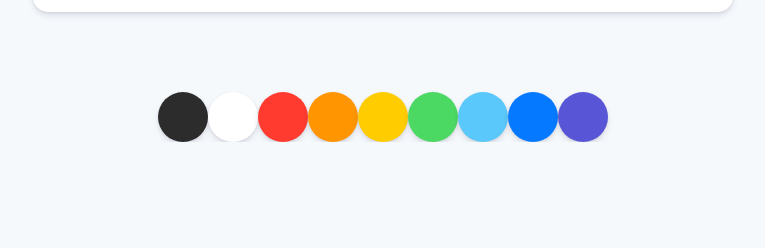
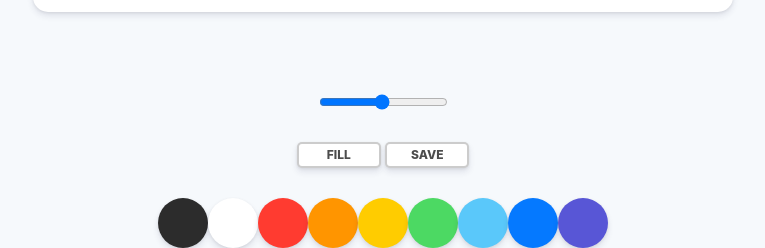
Before and after one commit to wlrhkdgus1/paintjs, a plain HTML site: page index.html in a window 1280 px wide. Shown: the part 738-986 px from the top of the page, without its empty margins (257-1022 px from the left). Before the commit the page ends 880 px from the top, so only its background shows below. Drawn offline with Linux system fonts and the light colour scheme.

Commit message:
21 03 04 style sheet

```diff
--- a/index.html
+++ b/index.html
@@ -9,6 +9,20 @@
 <body>
     <canvas id="jsCanvas" class="canvas"></canvas>
     <div class="controls">
+          <div class="controls__range">
+        <input
+          type="range"
+          id="jsRange"
+          min="0.1"
+          max="5"
+          value="2.5"
+          step="0.1"
+        />
+      </div>
+        <div class="controls__btns">
+            <button id="jsMode">Fill</button>
+            <button id="jsSave">Save</button>
+        </div>
         <div class="controls__colors" id="jsColors">
             <div class="controls__color" style="background-color:#2c2c2c"></div>
             <div class="controls__color" style="background-color:white"></div>
--- a/styles.css
+++ b/styles.css
@@ -18,7 +18,34 @@ body{
 }
 .controls{
     margin-top: 80px; /*위에서부터 80px 떨어진거리*/
+    display: flex;
+    flex-direction: column;
+    align-items: center;
 }
+
+.controls .controls__btns {
+    margin-bottom: 30px;
+  }
+
+  .controls__btns button {
+    all: unset;
+    cursor: pointer;
+    background-color: white;
+    padding: 5px 0px;
+    width: 80px;
+    text-align: center;
+    border-radius: 5px;
+    box-shadow: 0 4px 6px rgba(50, 50, 93, 0.11), 0 1px 3px rgba(0, 0, 0, 0.08);
+    border: 2px solid rgba(0, 0, 0, 0.2);
+    color: rgba(0, 0, 0, 0.7);
+    text-transform: uppercase;
+    font-weight: 800;
+    font-size: 12px;
+  }
+
+.controls__btns button:active {
+    transform: scale(0.98);
+  }
 
 .controls .controls__colors{
     display: flex; /*세로줄이였던 색을 가로로 바꿈*/
@@ -32,3 +59,7 @@ body{
     cursor: pointer; /*마우스 가져다대면 손가락모양*/
     box-shadow: 0 4px 6px rgba(50, 50, 93, 0.11), 0 1px 3px rgba(0, 0, 0, 0.08);
 }
+
+.controls .controls__range {
+    margin-bottom: 30px;
+  }
```
